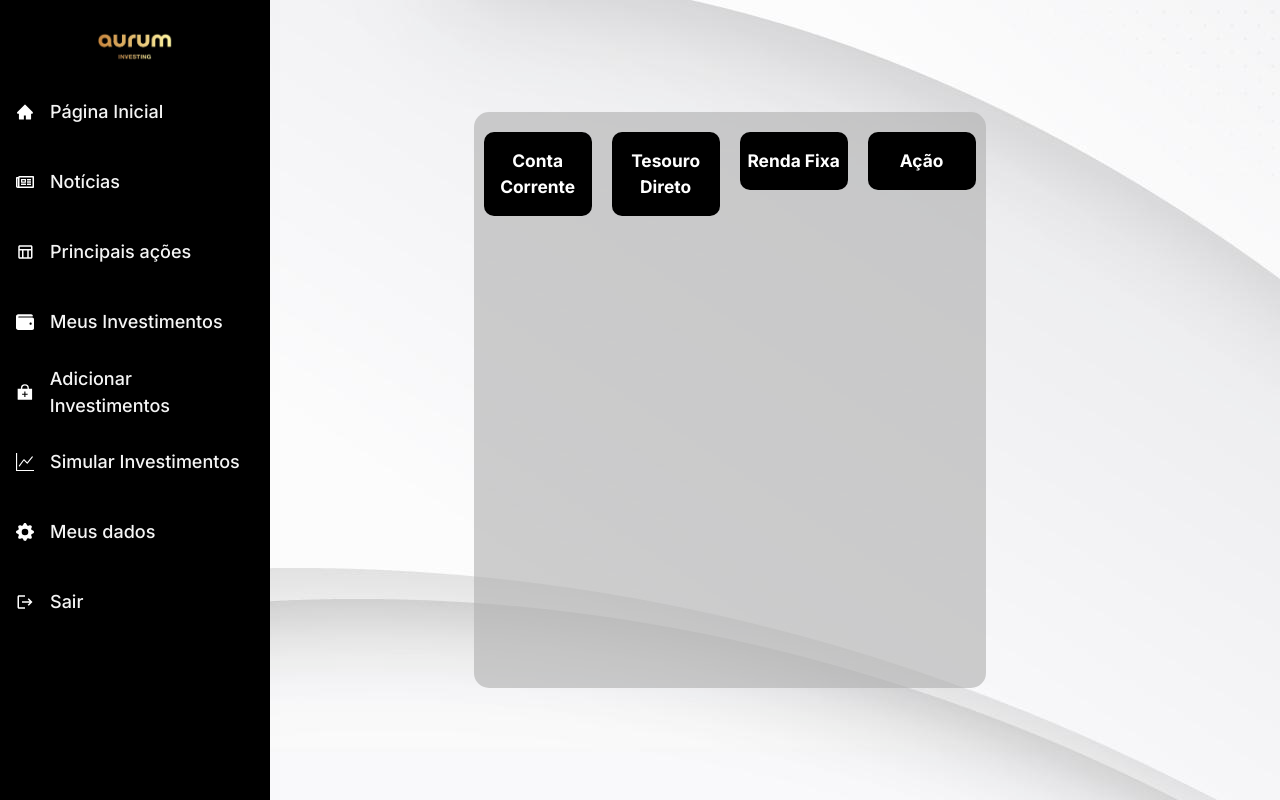
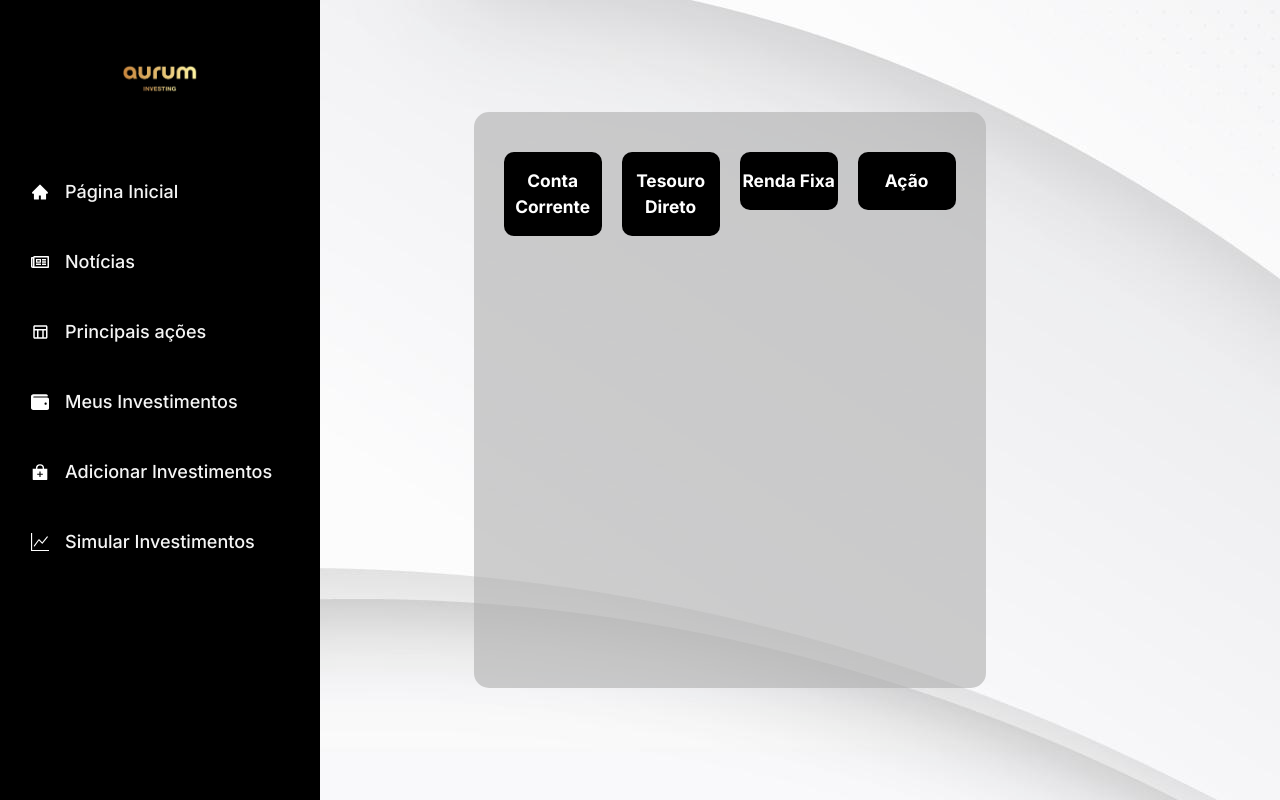
Before and after one commit to joaopflausino/Aurum-Front, a React (Create React App) app: page /add-investment in a window 1280 px wide. Built offline with nearby package versions, Linux system fonts and the light colour scheme.

Commit message:
arrumei nav bar

```diff
--- a/src/Components/Navbar.css
+++ b/src/Components/Navbar.css
@@ -5,7 +5,9 @@
 }
 
 .nav-menu-items {
-    padding: 0;
+    padding-left: 15px;
+    width: 100%;
+
 }
 
 .navbar{
@@ -24,7 +26,7 @@
 
 .nav-menu {
     background-color: #000000;
-    width: 270px;
+    width: 320px;
     height: 100vh;
     display: flex;
     position: fixed;
@@ -44,7 +46,6 @@
     display: flex;
     justify-content: start;
     align-items: center;
-    padding: 5px;
     list-style: none;
     height: 70px;
     margin: 0;
@@ -73,10 +74,6 @@
     color: #000000;
 } */
 
-.nav-menu-items{
-    width: 100%;
-}
-
 .navbar-toggle{
     background-color: #000000;
     width: 100%;
@@ -92,5 +89,13 @@ span{
 
 .logo-aurum{
     width: 6vw;
-    margin: 2em 0 1em 0;
+    margin: 4em 0 ;
 }
+
+#account.nav-text{
+    margin-top: 80%;
+    height: 55px;
+}
+#logout.nav-text{
+    height: 55px;
+}
--- a/src/Pages/add-investment/add-investment.css
+++ b/src/Pages/add-investment/add-investment.css
@@ -7,6 +7,7 @@
 }
 
 .investment-options {
+    padding: 20px;
     margin:0px 0px 0px 14%;
     width: 40vw;
     height: 72vh;
```
